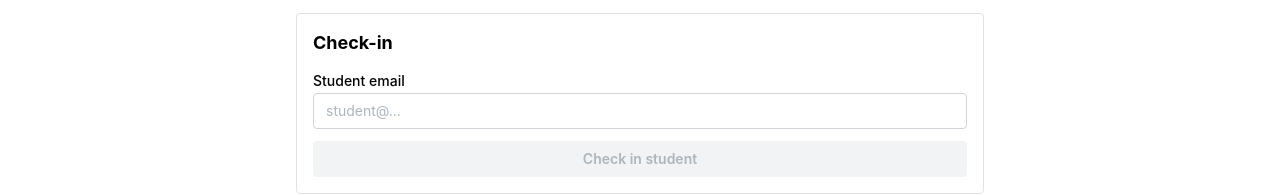
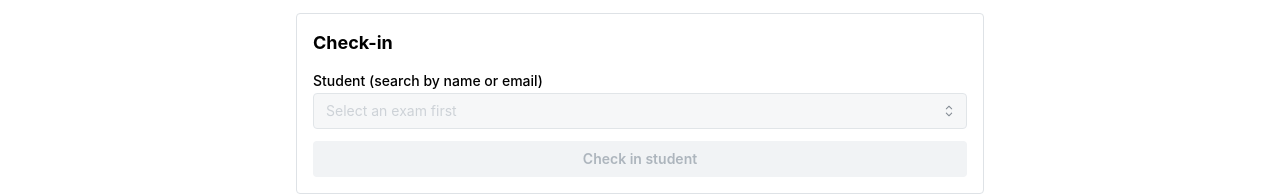
Before and after one commit to mouftaho98/exam-manager, a React (Vite) app in the folder web/: page /proctor in a window 1280 px wide. Shown: the part 223-418 px from the top of the page. Built offline with nearby package versions, Linux system fonts and the light colour scheme; no server answers; sample sign-in values are in the browser's storage.

Commit message:
improve: proctor check-in searchable student dropdown

```diff
--- a/web/src/pages/ProctorPage.tsx
+++ b/web/src/pages/ProctorPage.tsx
@@ -1,13 +1,13 @@
 import { useState, useEffect } from 'react'
 import { useNavigate } from 'react-router-dom'
-import { AppShell, Button, Container, Group, Stack, Title, TextInput, Alert, Text, Card, Select } from '@mantine/core'
+import { AppShell, Button, Container, Group, Stack, Title, Alert, Text, Card, Select } from '@mantine/core'
 import { clearToken, apiFetch } from '../lib/api'
 import { io } from 'socket.io-client'
 
 export default function ProctorPage() {
   const navigate = useNavigate()
   const [examId, setExamId] = useState('')
-  const [email, setEmail] = useState('')
+  const [selectedEmail, setSelectedEmail] = useState<string | null>(null)
   const [msg, setMsg] = useState('')
   const [error, setError] = useState('')
   const [assignments, setAssignments] = useState<any[]>([])
@@ -19,13 +19,15 @@ export default function ProctorPage() {
   }
 
   const checkIn = async () => {
+    if (!selectedEmail) { setError('Select a student'); return }
     setMsg(''); setError('')
     try {
       const res = await apiFetch<{ assignment: any }>(`/exams/${examId}/checkin`, {
         method: 'POST',
-        body: JSON.stringify({ email }),
+        body: JSON.stringify({ email: selectedEmail }),
       })
       setMsg(`Checked in: ${res.assignment.rosterEntry?.name} at seat ${res.assignment.seat?.label}`)
+      setSelectedEmail(null)
     } catch (err) {
       setError(err instanceof Error ? err.message : 'Check-in failed')
     }
@@ -44,6 +46,10 @@ export default function ProctorPage() {
   useEffect(() => {
     apiFetch<{ exams: any[] }>('/exams').then((res) => setExams(res.exams)).catch(() => {})
   }, [])
+
+  useEffect(() => {
+    setSelectedEmail(null)
+  }, [examId])
 
   useEffect(() => {
     if (!examId) return
@@ -79,8 +85,20 @@ export default function ProctorPage() {
             <Card withBorder padding="md">
               <Title order={4} mb="sm">Check-in</Title>
               <Stack gap="sm">
-                <TextInput label="Student email" value={email} onChange={(e) => setEmail(e.target.value)} placeholder="student@..." />
-                <Button onClick={checkIn} disabled={!examId}>Check in student</Button>
+                <Select
+                  label="Student (search by name or email)"
+                  placeholder={examId ? "Type to search..." : "Select an exam first"}
+                  searchable
+                  nothingFoundMessage="No matching student"
+                  data={assignments.map((a: any) => ({
+                    value: a.rosterEntry?.email || '',
+                    label: `${a.rosterEntry?.name || ''} (${a.rosterEntry?.email || ''}) — Seat ${a.seat?.label || ''}${a.checkedIn ? ' [checked in]' : ''}`,
+                  }))}
+                  value={selectedEmail}
+                  onChange={setSelectedEmail}
+                  disabled={!examId || assignments.length === 0}
+                />
+                <Button onClick={checkIn} disabled={!examId || !selectedEmail}>Check in student</Button>
               </Stack>
               {msg && <Alert color="green" mt="sm">{msg}</Alert>}
               {error && <Alert color="red" mt="sm">{error}</Alert>}
```
